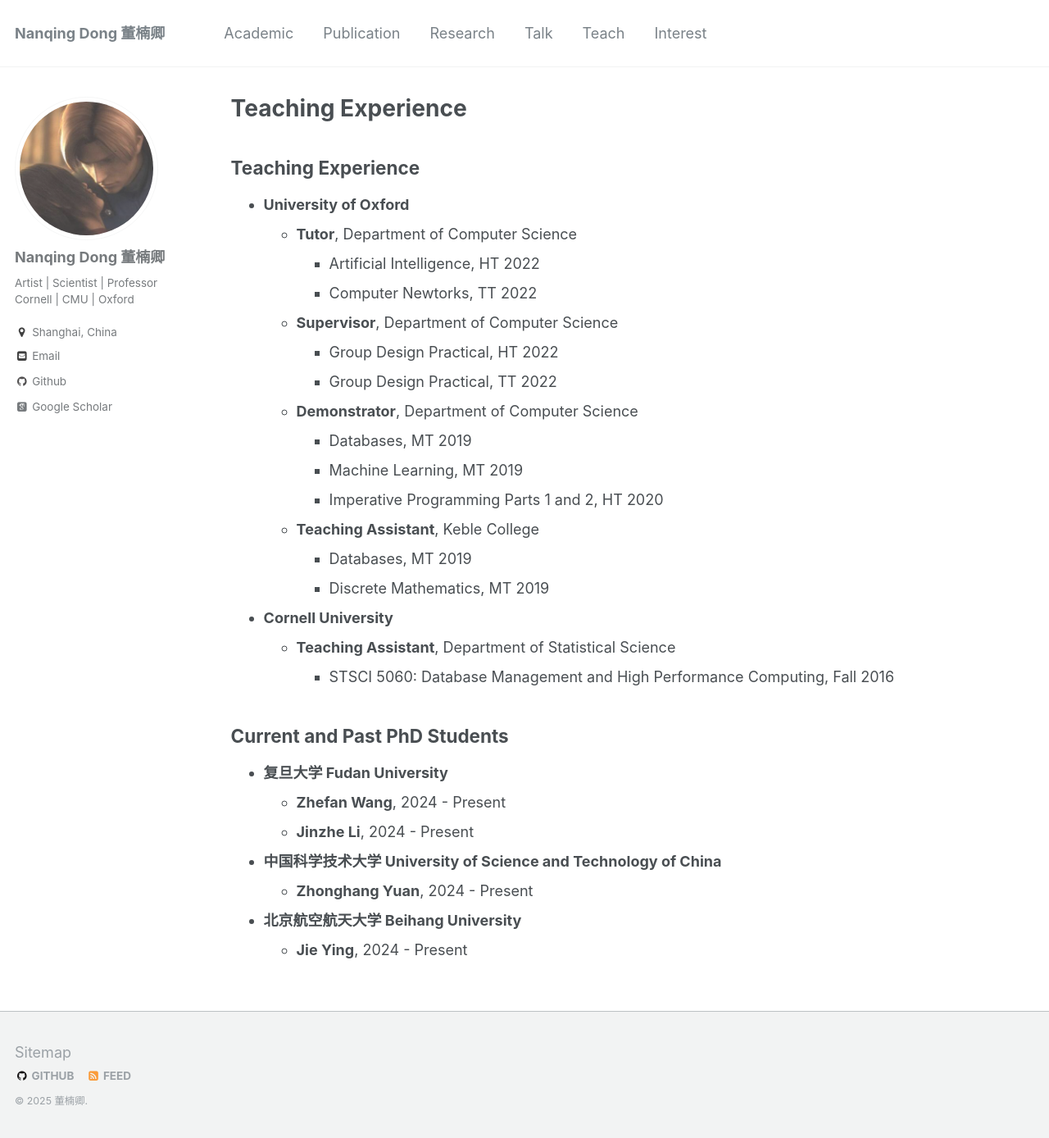
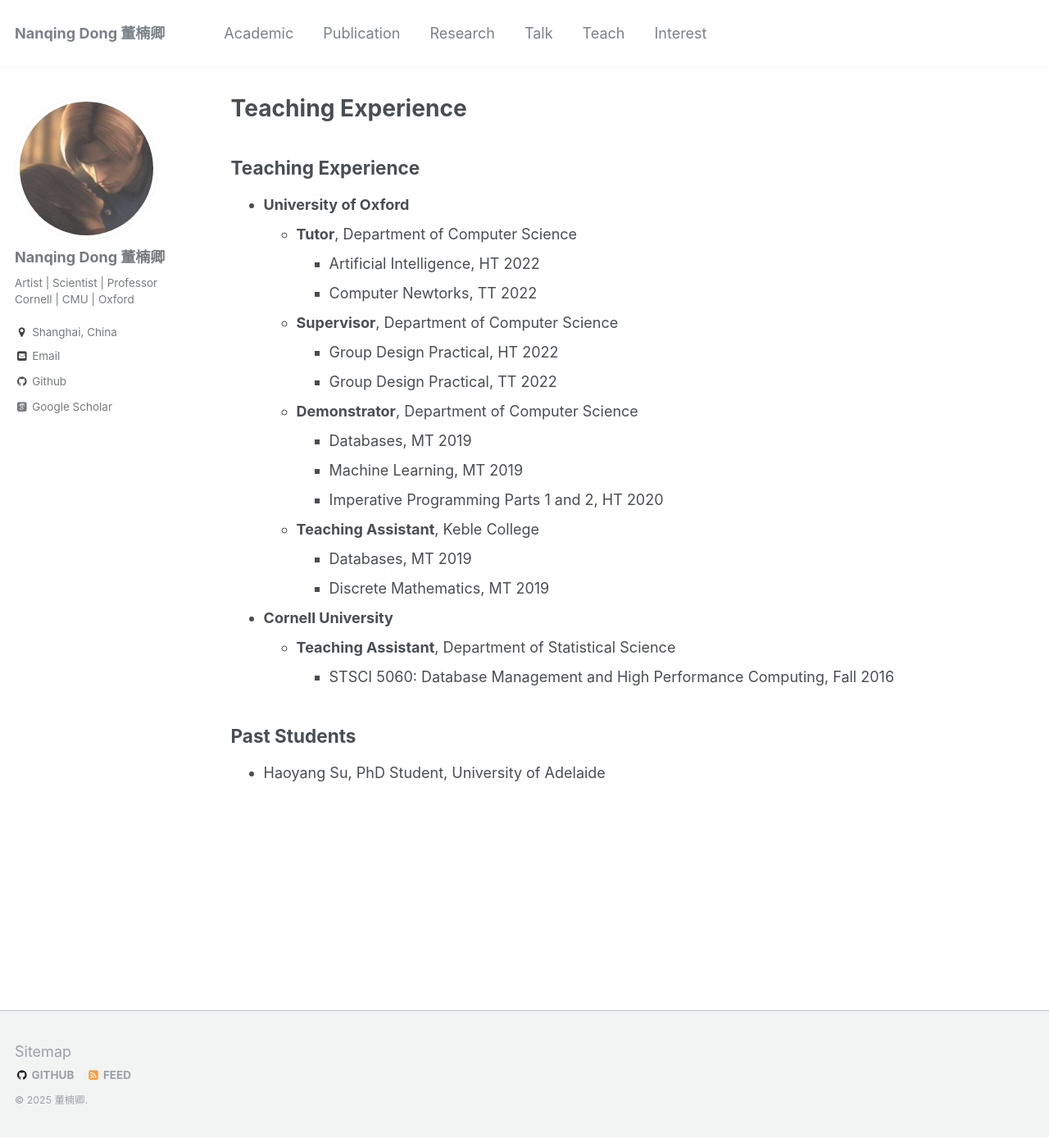
Before and after one commit to eveningdong/eveningdong.github.io, a Jekyll site: the page built from _pages/teach.md, in a window 1280 px wide and 1388 px high. Shown: the whole window at 82% size. Built offline with Jekyll 4.4.1, drawn with Linux system fonts in a browser that asks for light colours; some web fonts are replaced.

Commit message:
Update teach.md

```diff
--- a/_pages/teach.md
+++ b/_pages/teach.md
@@ -28,15 +28,25 @@ author_profile: true
   + **Teaching Assistant**, Department of Statistical Science
     - STSCI 5060: Database Management and High Performance Computing, Fall 2016
 
-## Current and Past PhD Students
-  + **复旦大学 Fudan University**
-    - **Zhefan Wang**, 2024 - Present
-    - **Jinzhe Li**, 2024 - Present
+[//]: # (## Current and Past PhD Students)
 
+[//]: # (  + **复旦大学 Fudan University**)
 
-  + **中国科学技术大学 University of Science and Technology of China**
-    - **Zhonghang Yuan**, 2024 - Present
+[//]: # (    - **Zhefan Wang**, 2024 - Present   )
 
+[//]: # (    - **Jinzhe Li**, 2024 - Present  )
 
-  + **北京航空航天大学 Beihang University**
-    - **Jie Ying**, 2024 - Present
+[//]: # (  )
+[//]: # ()
+[//]: # (  + **中国科学技术大学 University of Science and Technology of China**    )
+
+[//]: # (    - **Zhonghang Yuan**, 2024 - Present)
+
+[//]: # ()
+[//]: # ()
+[//]: # (  + **北京航空航天大学 Beihang University**  )
+
+[//]: # (    - **Jie Ying**, 2024 - Present    )
+
+## Past Students
+* Haoyang Su, PhD Student, University of Adelaide
```
